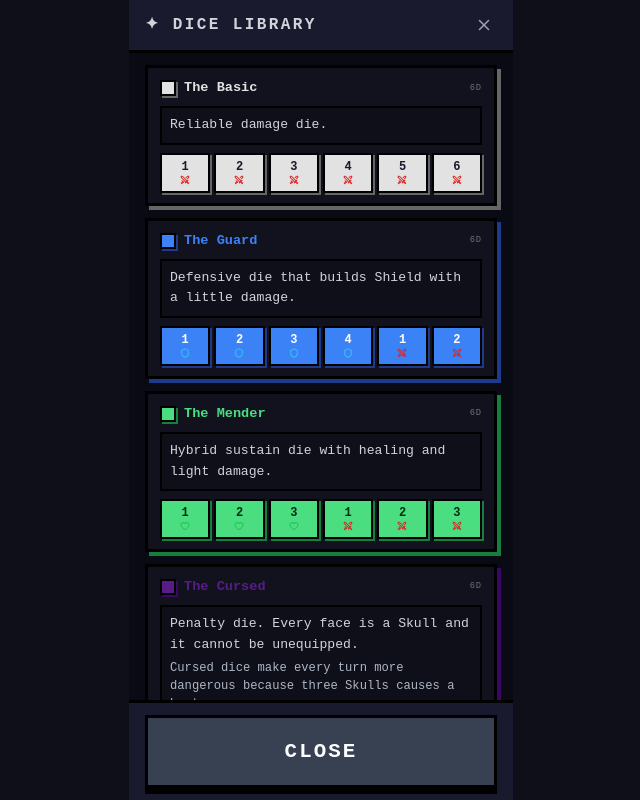
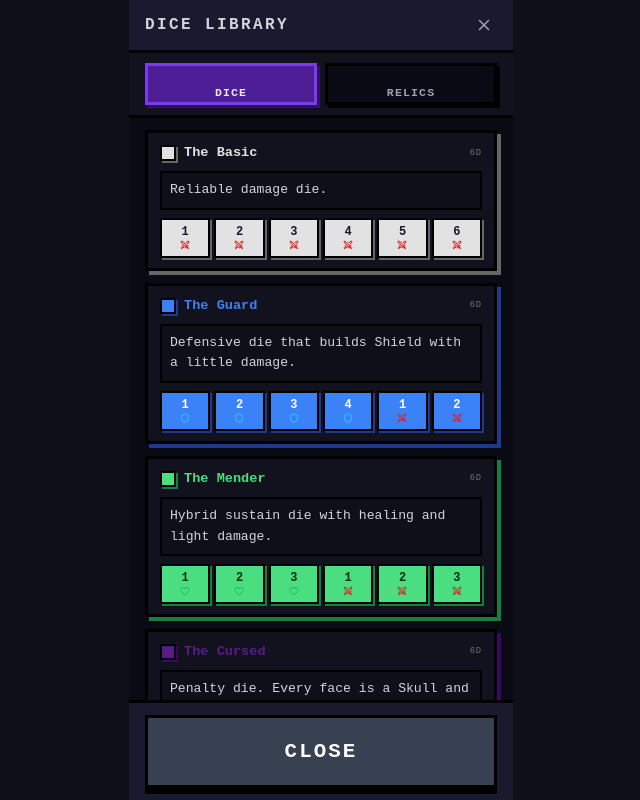
Before and after one commit to jacobgamby09/Dice-Dungeon, a React (Vite) app: page / in a window 1280 px wide. Both pictures are taken after a click on the button "✦ LIBRARY". Shown: the whole page, without its empty margins (319-959 px from the left). Built offline with nearby package versions, Linux system fonts and the light colour scheme; a web font is replaced by a local one.

Commit message:
Add relics tab to library

```diff
--- a/src/components/DiceLibrary.tsx
+++ b/src/components/DiceLibrary.tsx
@@ -1,22 +1,24 @@
+import { useState } from 'react'
 import { X, Swords, Shield, Heart, Skull, Flame, FlaskConical, Droplets, Star, Shuffle, Clock, RefreshCw } from 'lucide-react'
 import { DIE_TEMPLATES, UNIQUE_DIE_TYPES, DIE_NAMES } from '../store/gameStore'
 import type { DieType, DieFace } from '../store/gameStore'
 import { dieTypeStyle, faceColor } from './DieCard'
 import { DIE_ROLES, DIE_TIPS } from '../diceDescriptions'
+import { RELICS, RELIC_POOL } from '../relics'
 
 const LIBRARY_TYPES: DieType[] = ['white', 'blue', 'green', 'cursed', 'heavy', 'paladin', 'gambler', 'scavenger', 'wall', 'jackpot', 'vampire', 'priest', 'fortune_teller', 'joker', 'unique', 'blight', 'rejuvenator', 'mirror', 'vessel', 'warden', 'bulwark']
 
 function FaceIcon({ type, size = 11 }: { type: DieFace['type']; size?: number }) {
   const color = faceColor[type]
-  if (type === 'damage')    return <Swords   size={size} color={color} strokeWidth={2.5} />
-  if (type === 'shield')    return <Shield   size={size} color={color} strokeWidth={2.5} />
-  if (type === 'skull')     return <Skull    size={size} color={color} strokeWidth={2.5} />
-  if (type === 'souls')     return <Flame    size={size} color={color} strokeWidth={2.5} />
-  if (type === 'lifesteal')   return <Droplets size={size} color={color} strokeWidth={2.5} />
-  if (type === 'choose_next') return <Star     size={size} color={color} strokeWidth={2.5} />
-  if (type === 'wildcard')    return <Shuffle      size={size} color={color} strokeWidth={2.5} />
-  if (type === 'poison')      return <FlaskConical size={size} color={color} strokeWidth={2.5} />
-  if (type === 'seal')        return <MaelstromIcon size={size} color={color} />
+  if (type === 'damage') return <Swords size={size} color={color} strokeWidth={2.5} />
+  if (type === 'shield') return <Shield size={size} color={color} strokeWidth={2.5} />
+  if (type === 'skull') return <Skull size={size} color={color} strokeWidth={2.5} />
+  if (type === 'souls') return <Flame size={size} color={color} strokeWidth={2.5} />
+  if (type === 'lifesteal') return <Droplets size={size} color={color} strokeWidth={2.5} />
+  if (type === 'choose_next') return <Star size={size} color={color} strokeWidth={2.5} />
+  if (type === 'wildcard') return <Shuffle size={size} color={color} strokeWidth={2.5} />
+  if (type === 'poison') return <FlaskConical size={size} color={color} strokeWidth={2.5} />
+  if (type === 'seal') return <MaelstromIcon size={size} color={color} />
   if (type === 'shield_bash') return <ShieldBashIcon size={size} color={color} />
   return <Heart size={size} color={color} strokeWidth={2.5} />
 }
@@ -30,6 +32,8 @@ function ShieldBashIcon({ size, color }: { size: number; color: string }) {
 }
 
 export function DiceLibrary({ onClose }: { onClose: () => void }) {
+  const [activeTab, setActiveTab] = useState<'dice' | 'relics'>('dice')
+
   return (
     <div style={{
       position: 'fixed', inset: 0, zIndex: 40,
@@ -37,7 +41,6 @@ export function DiceLibrary({ onClose }: { onClose: () => void }) {
       display: 'flex', flexDirection: 'column',
       background: '#0a0a14',
     }}>
-      {/* Header */}
       <div style={{
         background: '#1a1a2e', padding: '12px 16px',
         borderBottom: '3px solid #000',
@@ -45,7 +48,7 @@ export function DiceLibrary({ onClose }: { onClose: () => void }) {
         flexShrink: 0,
       }}>
         <span style={{ fontWeight: 700, fontSize: '1rem', color: '#d1d5db', letterSpacing: '0.15em' }}>
-          ✦ DICE LIBRARY
+          {activeTab === 'dice' ? 'DICE LIBRARY' : 'RELIC LIBRARY'}
         </span>
         <button
           onClick={onClose}
@@ -55,9 +58,42 @@ export function DiceLibrary({ onClose }: { onClose: () => void }) {
         </button>
       </div>
 
-      {/* Scrollable list */}
+      <div style={{
+        background: '#12121f',
+        borderBottom: '3px solid #000',
+        padding: '10px 16px',
+        display: 'grid',
+        gridTemplateColumns: '1fr 1fr',
+        gap: 8,
+        flexShrink: 0,
+      }}>
+        {([
+          { id: 'dice', label: 'DICE' },
+          { id: 'relics', label: 'RELICS' },
+        ] as const).map((tab) => {
+          const isActive = activeTab === tab.id
+          return (
+            <button
+              key={tab.id}
+              onClick={() => setActiveTab(tab.id)}
+              className="pixel-btn"
+              style={{
+                height: 40,
+                fontSize: '0.72rem',
+                background: isActive ? '#4c1d95' : '#0a0a14',
+                color: isActive ? '#ede9fe' : '#9ca3af',
+                border: `3px solid ${isActive ? '#7c3aed' : '#000'}`,
+                boxShadow: `3px 3px 0 ${isActive ? '#2e1065' : '#000'}`,
+              }}
+            >
+              {tab.label}
+            </button>
+          )
+        })}
+      </div>
+
       <div style={{ flex: 1, overflowY: 'auto', padding: '12px 16px', display: 'flex', flexDirection: 'column', gap: 12 }}>
-        {LIBRARY_TYPES.map((type) => {
+        {activeTab === 'dice' && LIBRARY_TYPES.map((type) => {
           const template = DIE_TEMPLATES[type]
           const s = dieTypeStyle[type]
           return (
@@ -71,7 +107,6 @@ export function DiceLibrary({ onClose }: { onClose: () => void }) {
                 display: 'flex', flexDirection: 'column', gap: 8,
               }}
             >
-              {/* Die header */}
               <div style={{ display: 'flex', alignItems: 'center', gap: 8 }}>
                 <div style={{
                   width: 16, height: 16, flexShrink: 0,
@@ -79,7 +114,7 @@ export function DiceLibrary({ onClose }: { onClose: () => void }) {
                   boxShadow: `2px 2px 0 ${s.shadow}`,
                 }} />
                 <span style={{ fontWeight: 700, fontSize: '0.85rem', color: s.bg, flex: 1 }}>
-                  {DIE_NAMES[type]}{UNIQUE_DIE_TYPES.has(type) ? ' ★' : ''}
+                  {DIE_NAMES[type]}{UNIQUE_DIE_TYPES.has(type) ? ' *' : ''}
                 </span>
                 <span style={{
                   fontSize: '0.55rem', color: '#6b7280',
@@ -107,7 +142,6 @@ export function DiceLibrary({ onClose }: { onClose: () => void }) {
                 )}
               </div>
 
-              {/* 6 faces in a row */}
               <div style={{ display: 'grid', gridTemplateColumns: 'repeat(6, 1fr)', gap: 4 }}>
                 {template.faces.map((face, i) => (
                   <div
@@ -125,7 +159,7 @@ export function DiceLibrary({ onClose }: { onClose: () => void }) {
                     {face.type === 'blank' ? null
                       : face.type === 'multiplier' ? (
                         <span style={{ fontSize: '0.75rem', fontWeight: 900, color: s.text, lineHeight: 1 }}>
-                          ×{face.value}
+                          x{face.value}
                         </span>
                       ) : face.type === 'mirror' ? (
                         <RefreshCw size={14} color="#334155" strokeWidth={2.5} />
@@ -156,9 +190,66 @@ export function DiceLibrary({ onClose }: { onClose: () => void }) {
             </div>
           )
         })}
+
+        {activeTab === 'relics' && RELIC_POOL.map((id) => {
+          const relic = RELICS[id]
+          return (
+            <div
+              key={id}
+              style={{
+                background: '#12121f',
+                border: '3px solid #000',
+                boxShadow: `4px 4px 0 ${relic.accent}`,
+                padding: '10px 12px',
+                display: 'grid',
+                gridTemplateColumns: '54px 1fr',
+                gap: 12,
+                alignItems: 'center',
+              }}
+            >
+              <div style={{
+                width: 50,
+                height: 50,
+                background: '#0a0a14',
+                border: `2px solid ${relic.accent}`,
+                boxShadow: '3px 3px 0 #000',
+                display: 'flex',
+                alignItems: 'center',
+                justifyContent: 'center',
+              }}>
+                <img src={relic.icon} alt="" style={{ width: 42, height: 42, imageRendering: 'pixelated' }} />
+              </div>
+
+              <div style={{ display: 'flex', flexDirection: 'column', gap: 6, minWidth: 0 }}>
+                <div style={{ display: 'flex', alignItems: 'center', gap: 8 }}>
+                  <span style={{ fontWeight: 900, fontSize: '0.88rem', color: relic.accent, flex: 1 }}>
+                    {relic.name}
+                  </span>
+                  <span style={{
+                    fontSize: '0.55rem',
+                    color: '#6b7280',
+                    letterSpacing: '0.1em',
+                    textTransform: 'uppercase',
+                  }}>
+                    Relic
+                  </span>
+                </div>
+
+                <div style={{
+                  background: '#0f0f1a',
+                  border: '2px solid #000',
+                  padding: '8px 9px',
+                }}>
+                  <span style={{ fontSize: '0.8rem', color: '#d1d5db', lineHeight: 1.5 }}>
+                    {relic.description}
+                  </span>
+                </div>
+              </div>
+            </div>
+          )
+        })}
       </div>
 
-      {/* Footer */}
       <div style={{ background: '#1a1a2e', padding: '12px 16px', borderTop: '3px solid #000', flexShrink: 0 }}>
         <button onClick={onClose} className="pixel-btn" style={{ background: '#374151' }}>
           CLOSE
```
